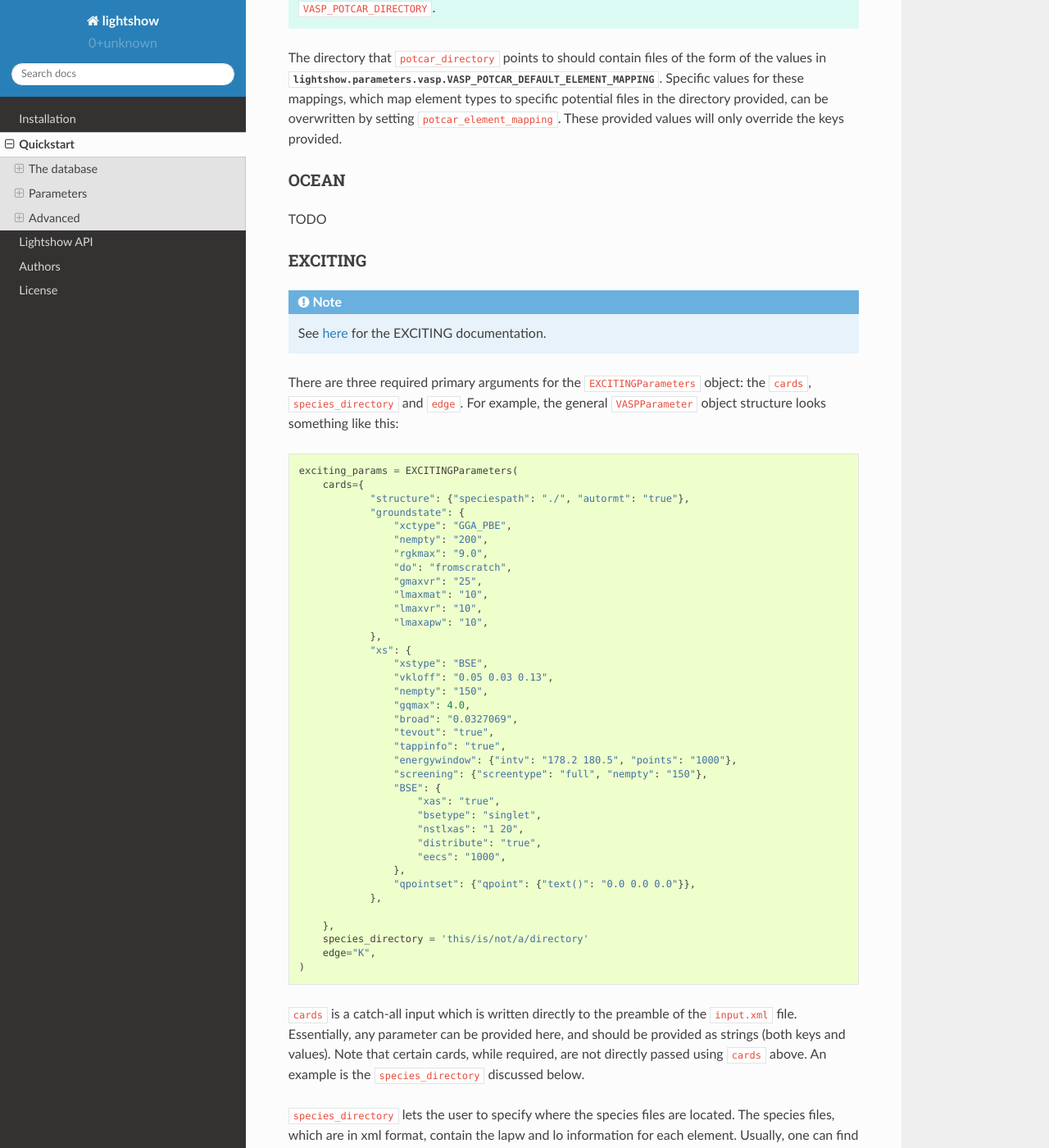
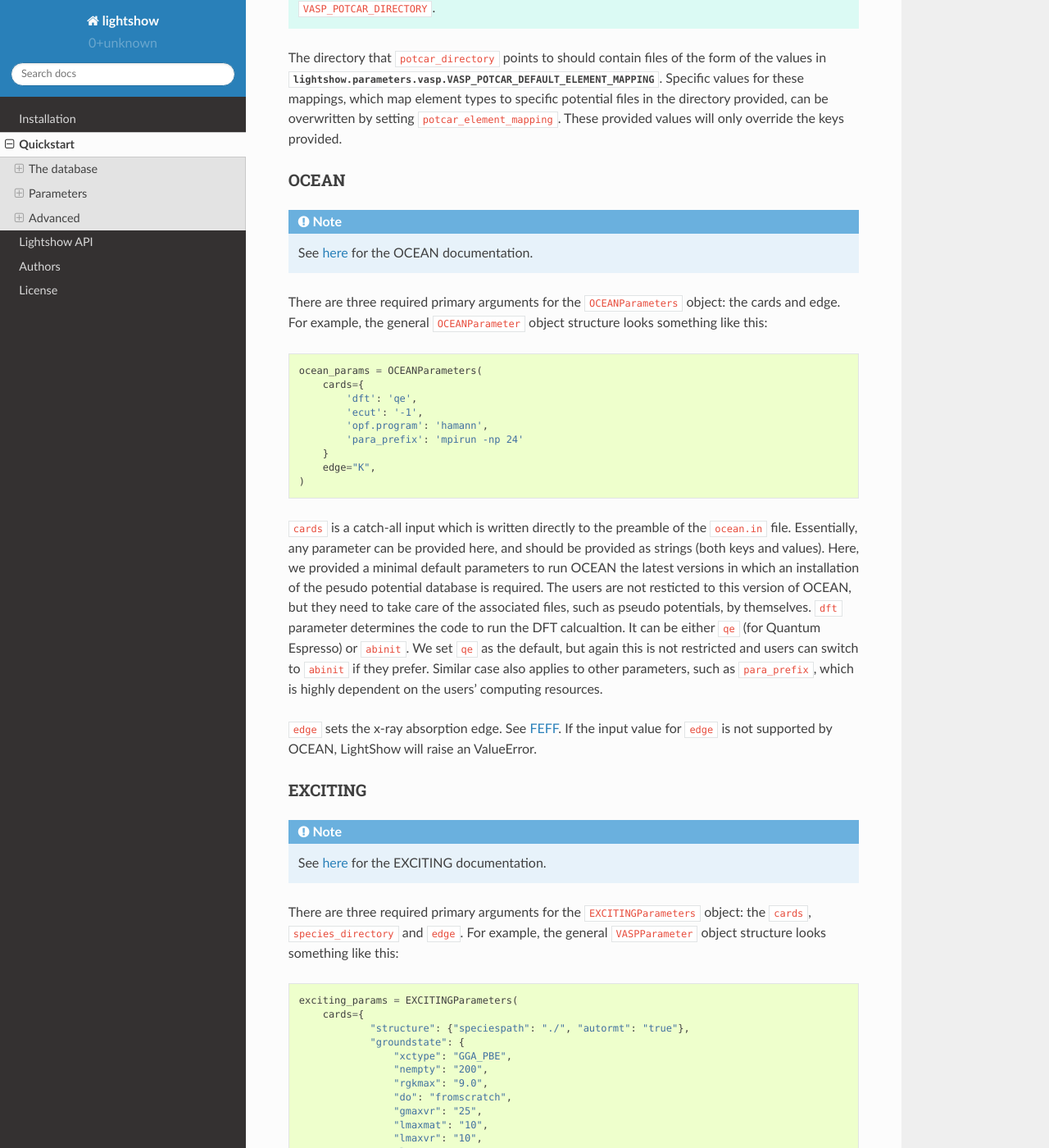
Before and after one commit to AI-multimodal/Lightshow, a Sphinx documentation site: the page built from docs/source/quickstart.rst, in a window 1280 px wide and 1400 px high, scrolled down 5349 px. Shown: the whole window at 82% size. Built offline with Sphinx 7.4.7 and the Read the Docs theme 2.0.0, drawn with Linux system fonts in a browser that asks for light colours.

Commit message:
quickstart for ocean

```diff
--- a/docs/source/quickstart.rst
+++ b/docs/source/quickstart.rst
@@ -207,8 +207,27 @@ The directory that ``potcar_directory`` points to should contain files of the fo
 OCEAN
 -----
 
-TODO
+.. note::
 
+    See `here <https://feff.phys.washington.edu/OCEAN/ocean-documentation.html>`__ for the OCEAN documentation.
+
+There are three required primary arguments for the ``OCEANParameters`` object: the cards and edge. For example, the general ``OCEANParameter`` object structure looks something like this:
+
+.. code-block:: python
+
+    ocean_params = OCEANParameters(
+        cards={
+            'dft': 'qe',
+            'ecut': '-1',
+            'opf.program': 'hamann',
+            'para_prefix': 'mpirun -np 24'
+        }
+        edge="K",
+    )
+
+``cards`` is a catch-all input which is written directly to the preamble of the ``ocean.in`` file. Essentially, any parameter can be provided here, and should be provided as strings (both keys and values). Here, we provided a minimal default parameters to run OCEAN the latest versions in which an installation of the pesudo potential database is required. The users are not resticted to this version of OCEAN, but they need to take care of the associated files, such as pseudo potentials, by themselves. ``dft`` parameter determines the code to run the DFT calcualtion. It can be either ``qe`` (for Quantum Espresso)  or ``abinit``. We set ``qe`` as the default, but again this is not restricted and users can switch to ``abinit`` if they prefer. Similar case also applies to other parameters, such as ``para_prefix``, which is highly dependent on the users' computing resources.
+
+``edge`` sets the x-ray absorption edge. See :ref:`feff-reference`. If the input value for ``edge`` is not supported by OCEAN, LightShow will raise an ValueError.
 
 EXCITING
 --------
```
